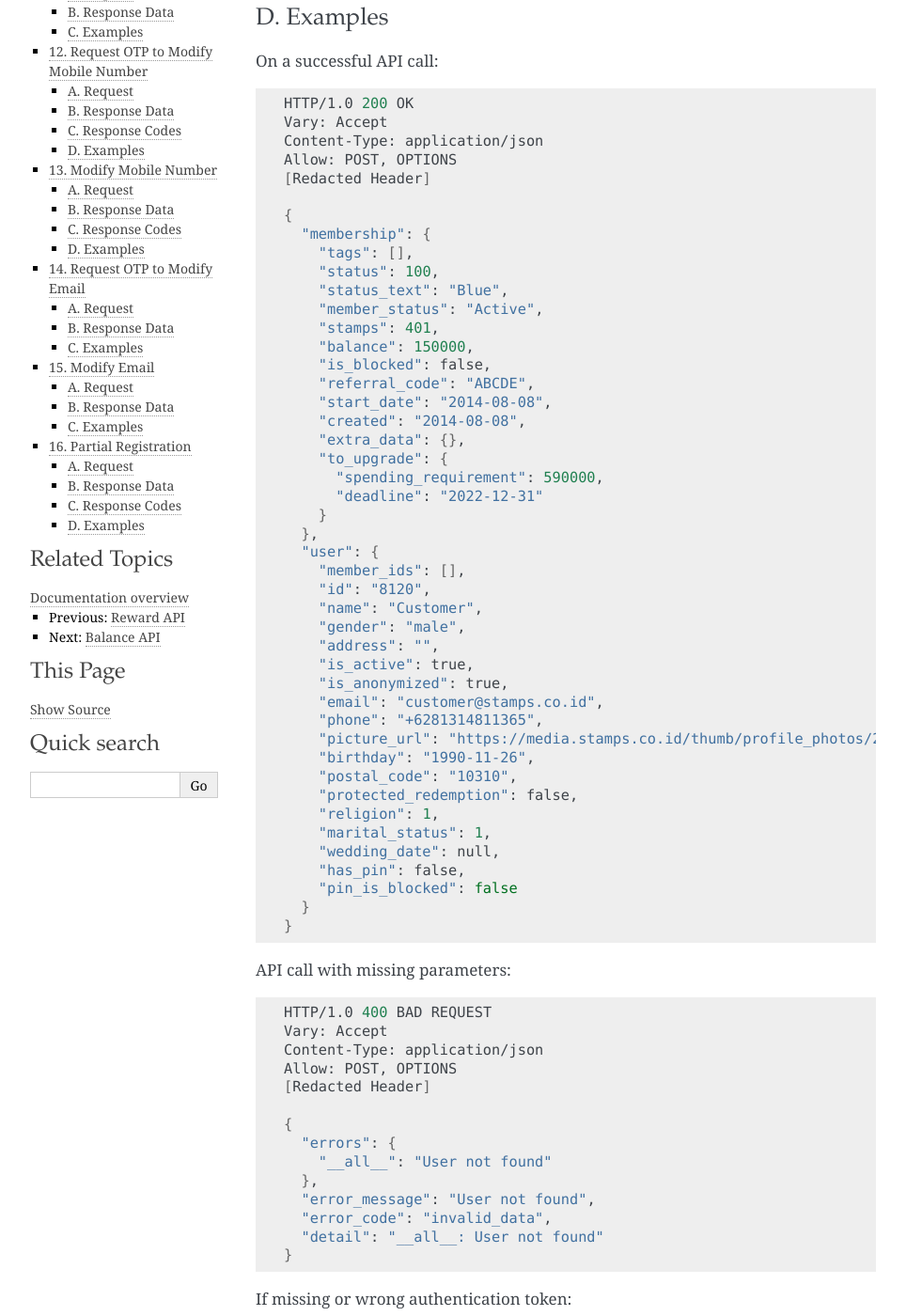
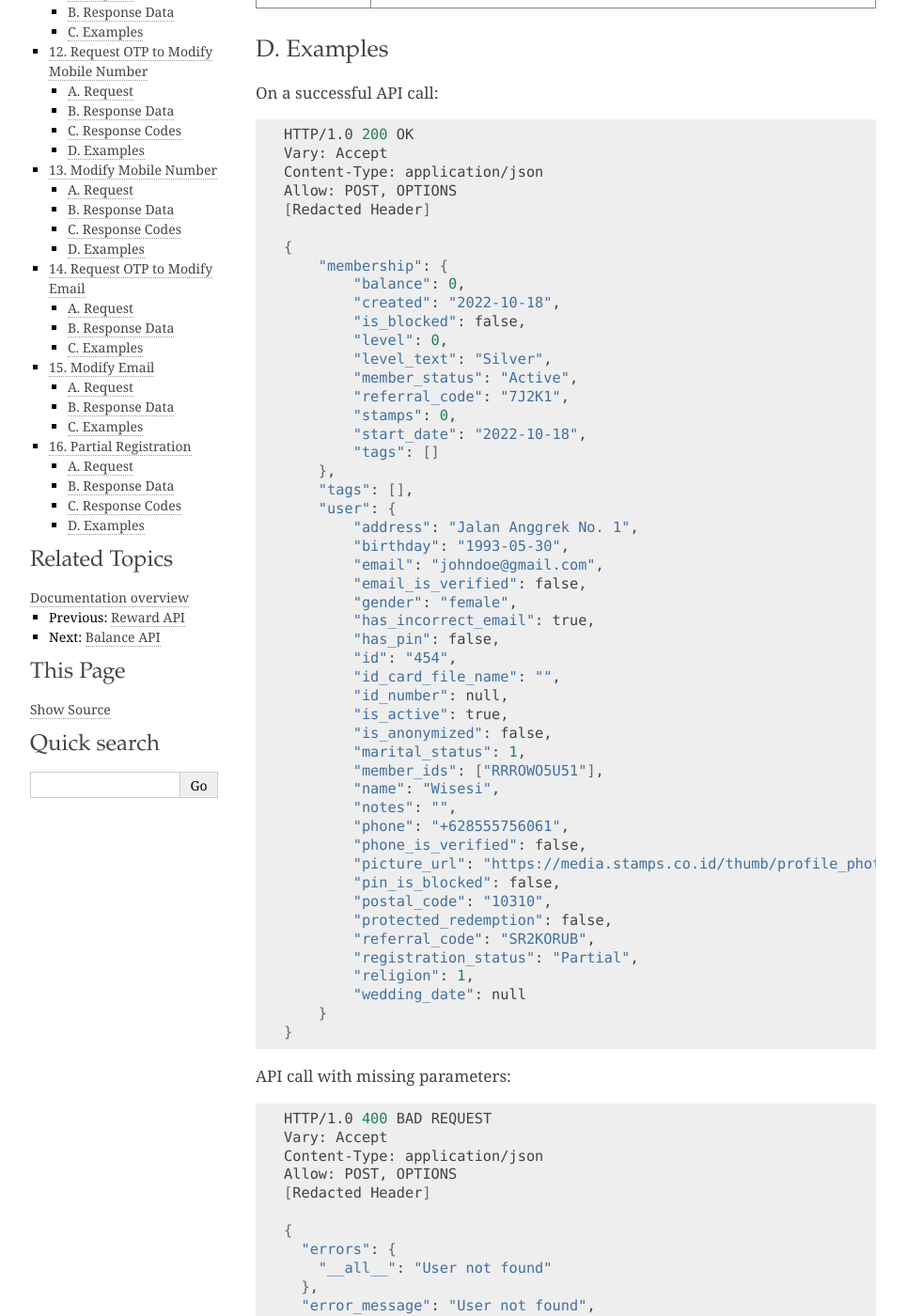
Before and after one commit to ui/stamps-api-docs, a Sphinx documentation site: the page built from source/customer_api.rst, in a window 1280 px wide and 1400 px high, scrolled down 1310 px. Shown: the whole window at 94% size, without its empty margins (148-1112 px from the left). Built offline with Sphinx 7.4.7, drawn with Linux system fonts in a browser that asks for light colours; some of the changed text lies outside the part shown.

Commit message:
Update member details (#123)
* Update member details response data and example response

* Update tags description

* Format json

* Reformat array to be one line

* Set null valued json with the previous non-null value

* Change dummy credentials

```diff
--- a/source/customer_api.rst
+++ b/source/customer_api.rst
@@ -40,6 +40,7 @@ Variable            Description
 =================== ==============================
 memberships         Membership related information
 users               User related information
+tags                Tags associated with the customer user
 =================== ==============================
 
 
@@ -77,43 +78,47 @@ On a successful API call:
     [Redacted Header]
 
     {
-      "membership": {
+        "membership": {
+            "balance": 0,
+            "created": "2022-10-18",
+            "is_blocked": false,
+            "level": 0,
+            "level_text": "Silver",
+            "member_status": "Active",
+            "referral_code": "7J2K1",
+            "stamps": 0,
+            "start_date": "2022-10-18",
+            "tags": []
+        },
         "tags": [],
-        "status": 100,
-        "status_text": "Blue",
-        "member_status": "Active",
-        "stamps": 401,
-        "balance": 150000,
-        "is_blocked": false,
-        "referral_code": "ABCDE",
-        "start_date": "2014-08-08",
-        "created": "2014-08-08",
-        "extra_data": {},
-        "to_upgrade": {
-          "spending_requirement": 590000,
-          "deadline": "2022-12-31"
+        "user": {
+            "address": "Jalan Anggrek No. 1",
+            "birthday": "1993-05-30",
+            "email": "johndoe@gmail.com",
+            "email_is_verified": false,
+            "gender": "female",
+            "has_incorrect_email": true,
+            "has_pin": false,
+            "id": "454",
+            "id_card_file_name": "",
+            "id_number": null,
+            "is_active": true,
+            "is_anonymized": false,
+            "marital_status": 1,
+            "member_ids": ["RRROWO5U51"],
+            "name": "Wisesi",
+            "notes": "",
+            "phone": "+628555756061",
+            "phone_is_verified": false,
+            "picture_url": "https://media.stamps.co.id/thumb/profile_photos/2014/4/17/483ccddd-9aea-44d2-bbc4-6aa71f51fb2a_size_80.png",
+            "pin_is_blocked": false,
+            "postal_code": "10310",
+            "protected_redemption": false,
+            "referral_code": "SR2KORUB",
+            "registration_status": "Partial",
+            "religion": 1,
+            "wedding_date": null
         }
-      },
-      "user": {
-        "member_ids": [],
-        "id": "8120",
-        "name": "Customer",
-        "gender": "male",
-        "address": "",
-        "is_active": true,
-        "is_anonymized": true,
-        "email": "customer@stamps.co.id",
-        "phone": "+6281314811365",
-        "picture_url": "https://media.stamps.co.id/thumb/profile_photos/2014/4/17/483ccddd-9aea-44d2-bbc4-6aa71f51fb2a_size_80.png",
-        "birthday": "1990-11-26",
-        "postal_code": "10310",
-        "protected_redemption": false,
-        "religion": 1,
-        "marital_status": 1,
-        "wedding_date": null,
-        "has_pin": false,
-        "pin_is_blocked": false
-      }
     }
 
 
```
